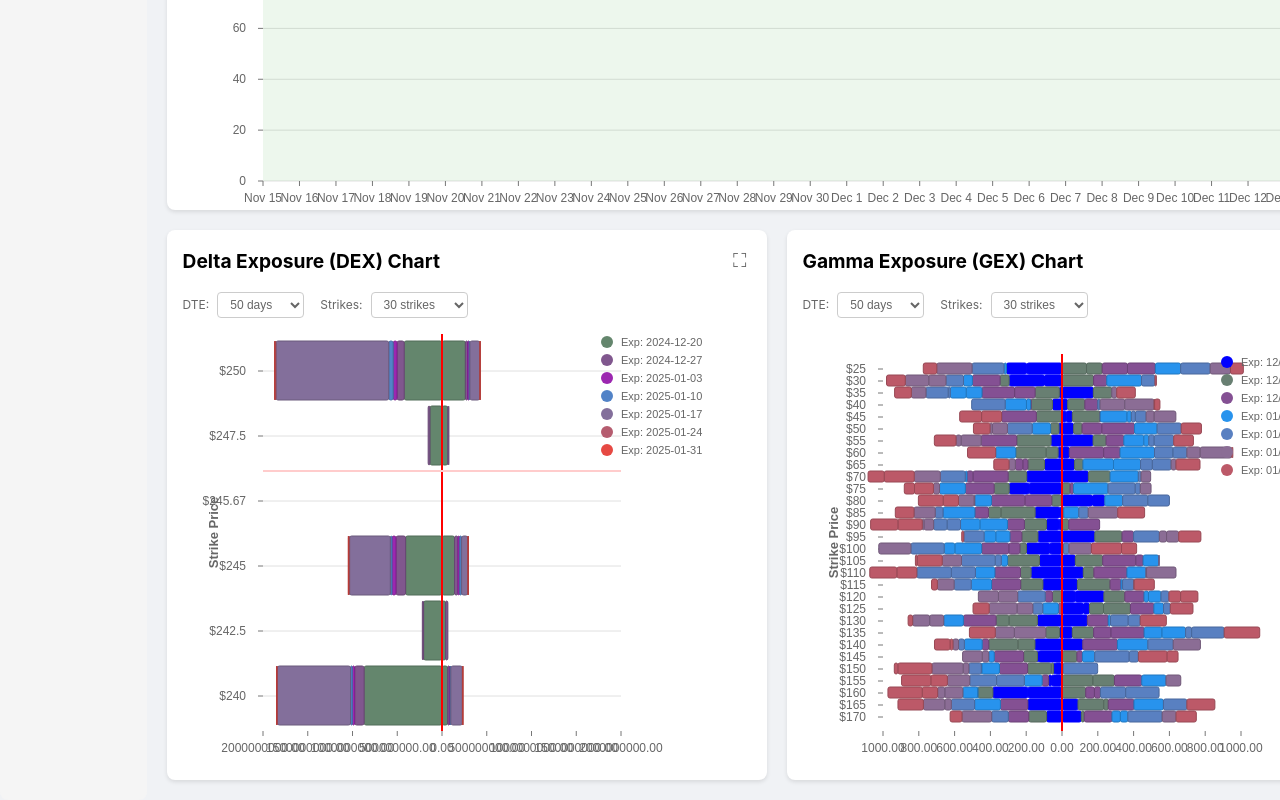
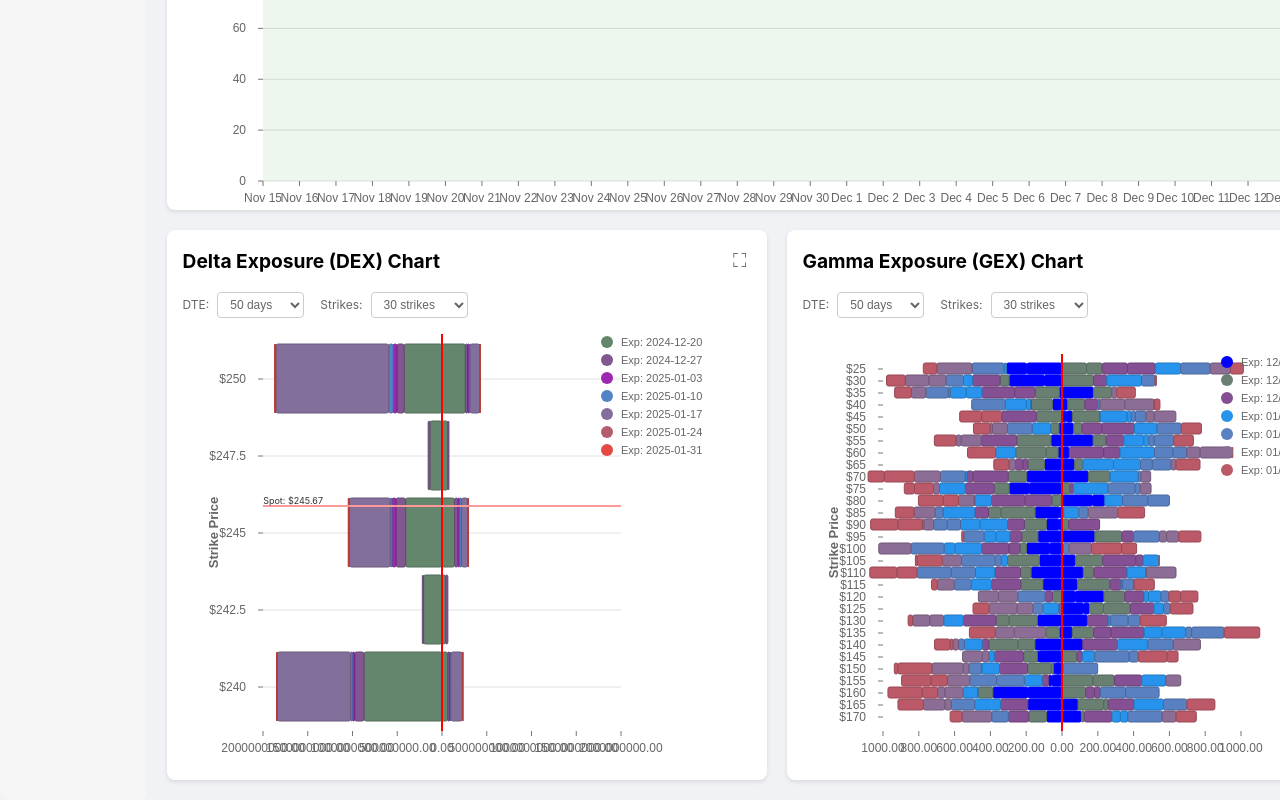
Before and after one commit to ekinolik/jax-ui, a React (Create React App) app: page / in a window 1280 px wide. Shown: the part 474-1274 px from the top of the page. Built offline with nearby package versions, Linux system fonts and the light colour scheme.

Commit message:
fix spot price marker

```diff
--- a/src/components/charts/DexChart.js
+++ b/src/components/charts/DexChart.js
@@ -1,5 +1,6 @@
 import React, { useState, useEffect } from 'react';
 import { ResponsiveBar } from '@nivo/bar';
+import { ResponsiveLine } from '@nivo/line';
 import styled from 'styled-components';
 import ChartContainer from '../common/ChartContainer';
 
@@ -67,10 +68,9 @@ const transformApiData = (rawData, dte) => {
   const dates = Array.from(allDates).sort();
 
   // Transform data into chart format
-  const chartData = strikes.map(strike => {
+  return strikes.map(strike => {
     const dataPoint = {
-      strike: `$${strike}`,
-      isSpotPrice: false,
+      strike: parseFloat(strike),
     };
 
     dates.forEach(date => {
@@ -83,36 +83,34 @@ const transformApiData = (rawData, dte) => {
 
     return dataPoint;
   });
-
-  // Insert spot price row
-  const spotPriceRow = {
-    strike: `$${rawData.spotPrice}`,
-    isSpotPrice: true,
-    __skipRender: true  // Special flag to skip rendering this row as a bar
 };
 
-  // Don't add any data keys to this row at all
-  // This should prevent the bar from being rendered while keeping the axis label
+const ChartWrapper = styled.div`
+  position: relative;
+  height: 100%;
+`;
 
-  // Find insertion point to maintain sort order
-  const insertIndex = chartData.findIndex(d =>
-    parseFloat(d.strike.slice(1)) > rawData.spotPrice
-  );
-  chartData.splice(insertIndex, 0, spotPriceRow);
-
-  return chartData;
-};
+const OverlayChart = styled.div`
+  position: absolute;
+  top: 0;
+  left: 0;
+  width: 100%;
+  height: 100%;
+  pointer-events: none;
+`;
 
 const DexChartContent = ({ isFullscreen, dte, onDteChange }) => {
   const [strikes, setStrikes] = useState(30);
   const [chartData, setChartData] = useState([]);
   const [expirationDates, setExpirationDates] = useState([]);
+  const [spotPrice, setSpotPrice] = useState(null);
 
   useEffect(() => {
     // Import the sample data
     import('../../data/sample-data.json').then(data => {
       const newData = transformApiData(data.default, dte);
       setChartData(newData);
+      setSpotPrice(data.default.spotPrice);
 
       // Extract unique dates
       const dates = new Set();
@@ -187,6 +185,14 @@ const DexChartContent = ({ isFullscreen, dte, onDteChange }) => {
     })
   );
 
+  // Create data for the line chart (just one point for the spot price)
+  const lineData = [
+    {
+      id: 'spot',
+      data: [{ x: 0, y: spotPrice }]
+    }
+  ];
+
   const theme = {
     axis: {
       ticks: {
@@ -256,17 +262,9 @@ const DexChartContent = ({ isFullscreen, dte, onDteChange }) => {
           </Select>
         </SelectGroup>
       </ControlsContainer>
+      <ChartWrapper>
         <ResponsiveBar
-        data={chartData.map(d => {
-          if (d.__skipRender) {
-            // Return minimal data for spot price row
-            return {
-              strike: d.strike,
-              isSpotPrice: true
-            };
-          }
-          return d;
-        })}
+          data={chartData}
           keys={keys}
           indexBy="strike"
           layout="horizontal"
@@ -282,7 +280,7 @@ const DexChartContent = ({ isFullscreen, dte, onDteChange }) => {
           indexScale={{
             type: 'band',
             round: true,
-          padding: (d) => d.data?.isSpotPrice ? 0.99999 : 0.2,  // Make spot price row extremely thin
+            padding: 0.2,
             align: 0.5
           }}
           enableGridY={true}
@@ -326,17 +324,6 @@ const DexChartContent = ({ isFullscreen, dte, onDteChange }) => {
               },
               legend: '',
               legendPosition: null,
-          },
-          {
-            axis: 'y',
-            value: `$${chartData.find(d => d.isSpotPrice)?.strike.slice(1)}`,
-            lineStyle: {
-              stroke: '#ffcccc',
-              strokeWidth: 2,
-              strokeDasharray: 'none'
-            },
-            legend: '',
-            legendPosition: null,
             }
           ]}
           colors={({ id }) => getColor(id)}
@@ -359,7 +346,8 @@ const DexChartContent = ({ isFullscreen, dte, onDteChange }) => {
             tickRotation: 0,
             legend: 'Strike Price',
             legendPosition: 'middle',
-          legendOffset: -50
+            legendOffset: -50,
+            format: value => `$${value}`
           }}
           enableLabel={false}
           animate={true}
@@ -450,6 +438,47 @@ const DexChartContent = ({ isFullscreen, dte, onDteChange }) => {
             }
           ]}
         />
+        <OverlayChart>
+          <ResponsiveLine
+            data={lineData}
+            margin={isFullscreen ?
+              { top: 0, right: 160, bottom: 100, left: 100 } :
+              { top: 0, right: 130, bottom: 65, left: 80 }
+            }
+            xScale={{ type: 'linear', min: -maxValue, max: maxValue }}
+            yScale={{ type: 'linear', min: Math.min(...chartData.map(d => d.strike)), max: Math.max(...chartData.map(d => d.strike)) }}
+            enableGridX={false}
+            enableGridY={false}
+            enablePoints={false}
+            enableArea={false}
+            axisTop={null}
+            axisRight={null}
+            axisBottom={null}
+            axisLeft={null}
+            markers={[
+              {
+                axis: 'y',
+                value: spotPrice,
+                lineStyle: {
+                  stroke: '#ff9999',
+                  strokeWidth: 2,
+                  strokeDasharray: 'none'
+                },
+                legend: `Spot: $${spotPrice?.toFixed(2)}`,
+                legendPosition: 'left',
+                legendOffsetX: -60,
+                legendOrientation: 'horizontal',
+                textStyle: {
+                  fill: '#333',
+                  fontSize: 9,
+                  textAnchor: 'end',
+                  dominantBaseline: 'text-after-edge'
+                }
+              }
+            ]}
+          />
+        </OverlayChart>
+      </ChartWrapper>
     </>
   );
 };
```
Lines whose indentation alone changed are shown as unchanged.
